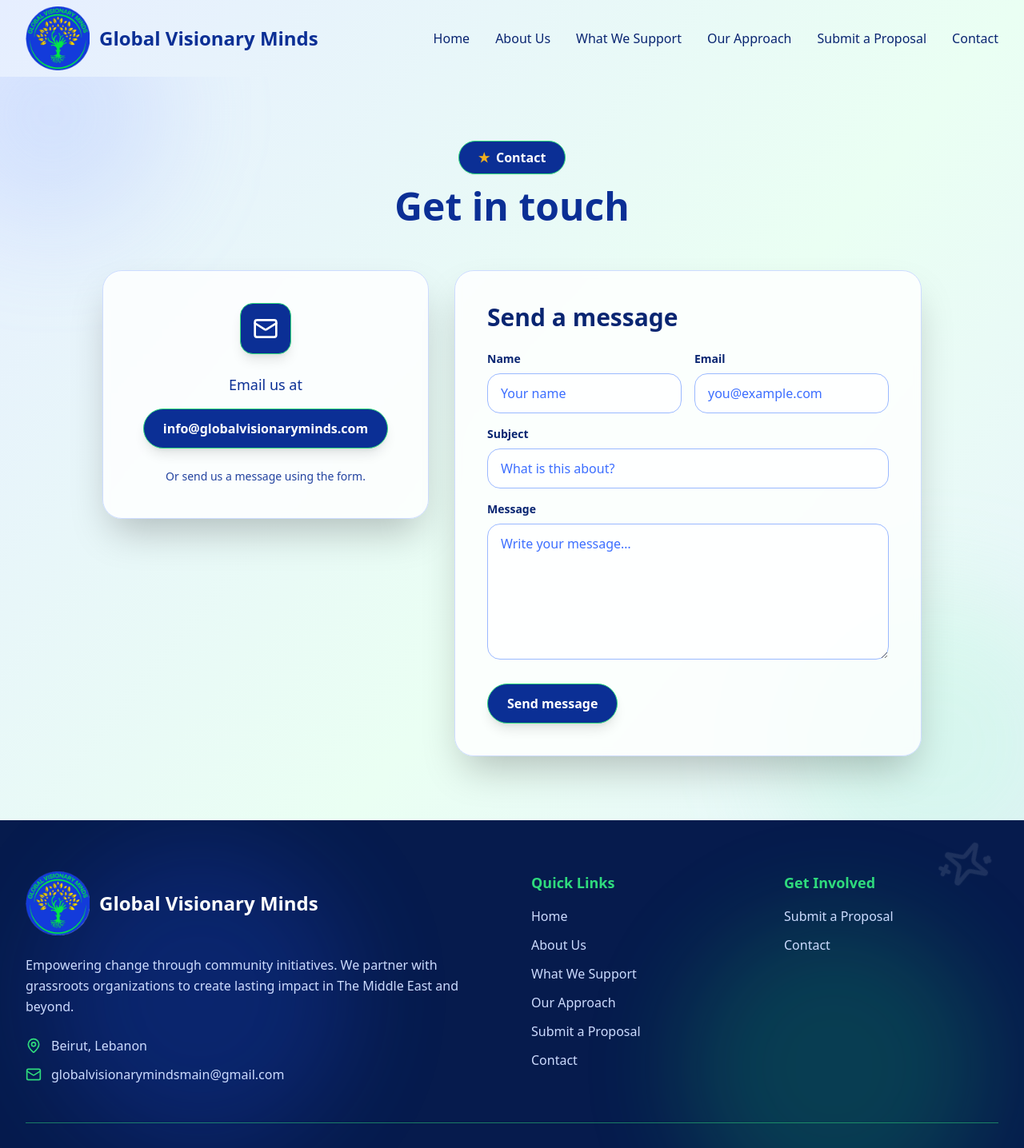
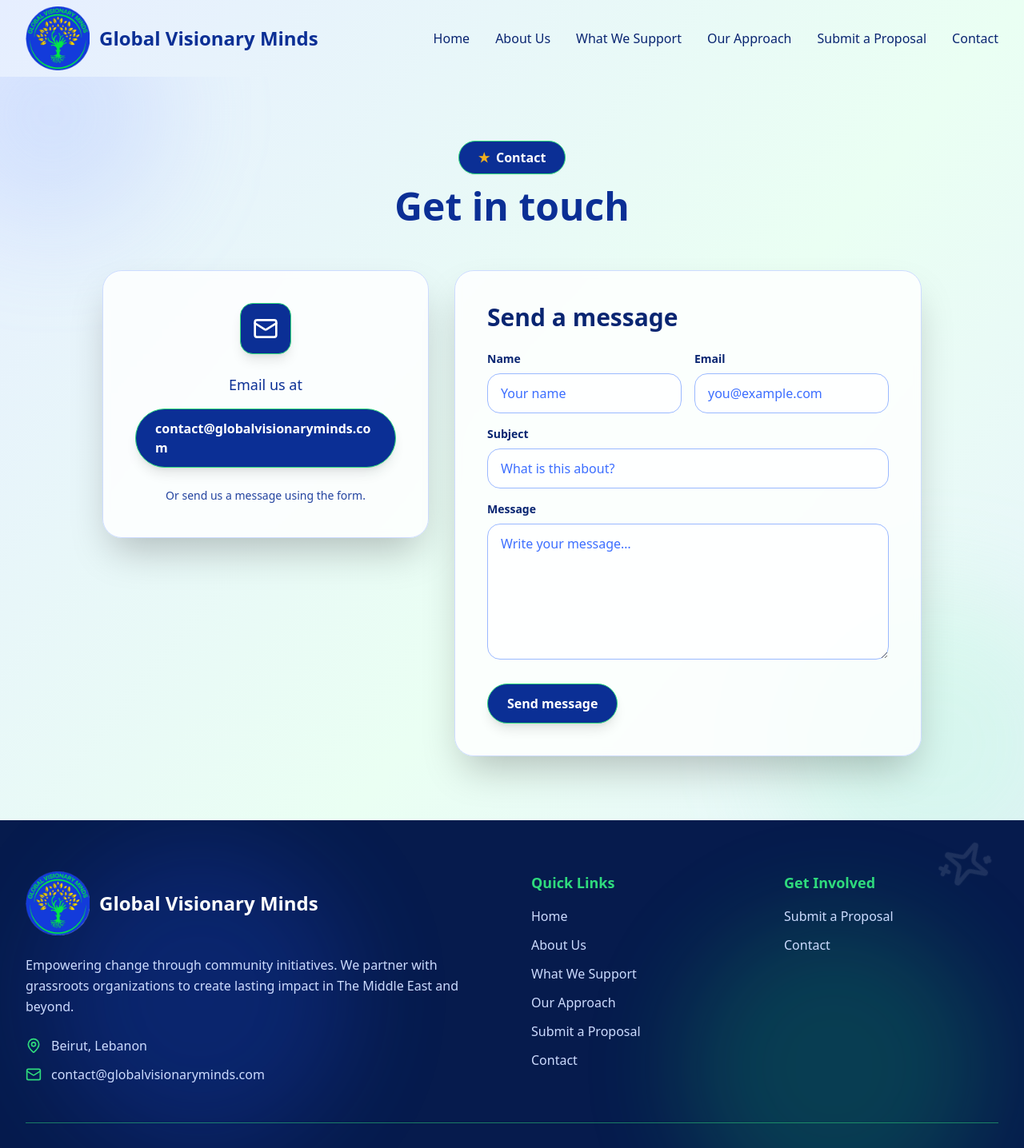
Before and after one commit to nourakkad/gvm1234567890, a React (Vite) app: page /contact in a window 1280 px wide. Shown: the top 1436 px of the page at 80% size. Built offline with nearby package versions, Linux system fonts and the light colour scheme.

Commit message:
Initial commit

```diff
--- a/src/components/ContactSection.jsx
+++ b/src/components/ContactSection.jsx
@@ -161,10 +161,10 @@ const ContactSection = () => {
 
                 <div className="mt-4 flex justify-center">
                   <a
-                    href="mailto:info@globalvisionaryminds.com"
+                    href="mailto:contact@globalvisionaryminds.com"
                     className="inline-flex items-center justify-center px-5 sm:px-6 py-3 rounded-full bg-primary-700 text-white font-semibold shadow-lg border border-accent-400 hover:ring-2 hover:ring-accent-400 transition break-all text-sm sm:text-base"
                   >
-                    info@globalvisionaryminds.com
+                    contact@globalvisionaryminds.com
                   </a>
                 </div>
 
--- a/src/components/SiteFooter.jsx
+++ b/src/components/SiteFooter.jsx
@@ -82,8 +82,8 @@ const SiteFooter = () => {
                 className="flex items-center space-x-3 text-primary-100"
               >
                 <Mail className="w-5 h-5 text-accent-400" />
-                <a href="mailto:globalvisionarymindsmain@gmail.com" className="text-primary-100 hover:text-accent-400 transition-colors">
-                  globalvisionarymindsmain@gmail.com
+                <a href="mailto:contact@globalvisionaryminds.com" className="text-primary-100 hover:text-accent-400 transition-colors">
+                contact@globalvisionaryminds.com
                 </a>
               </motion.div>
             </div>
```
